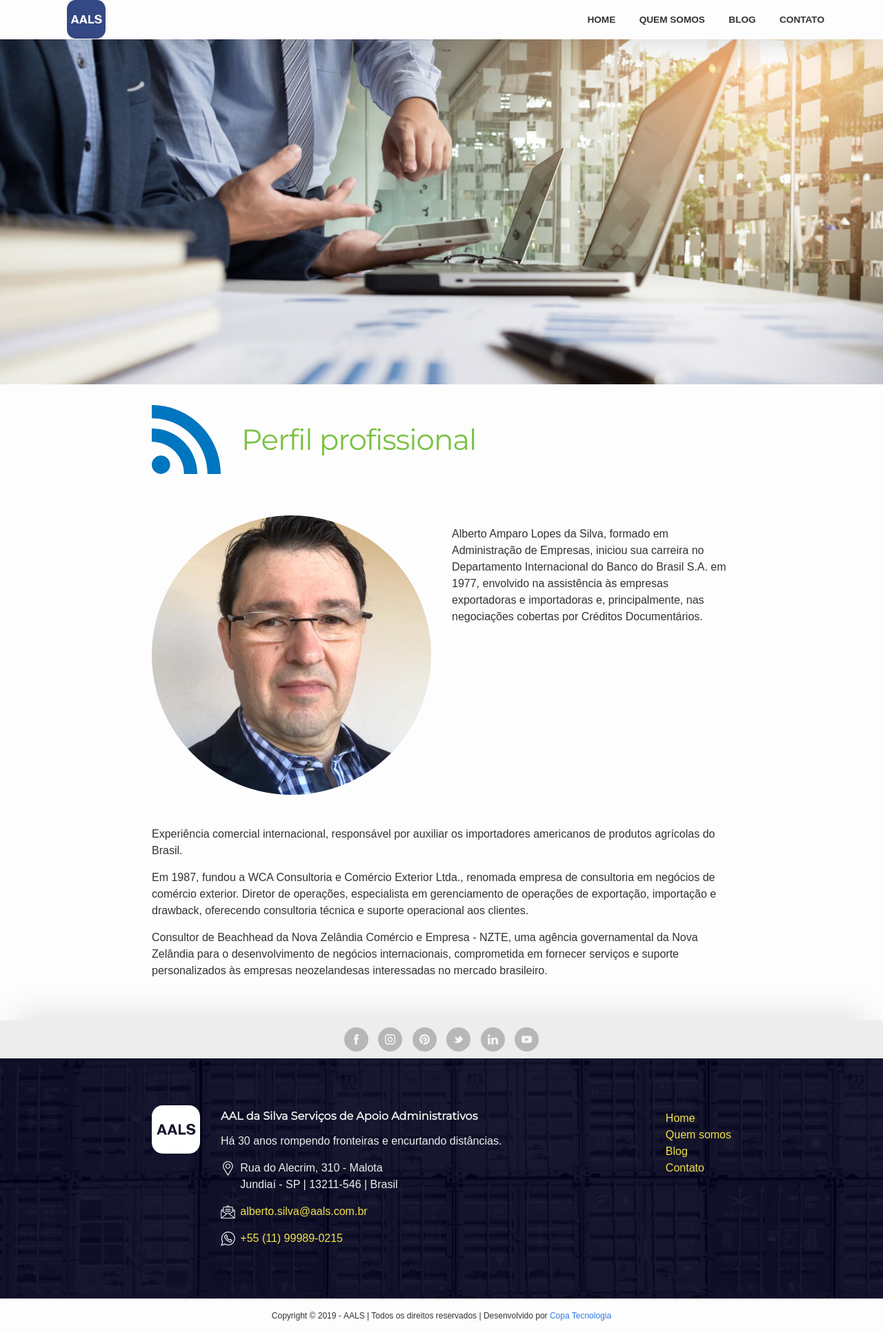
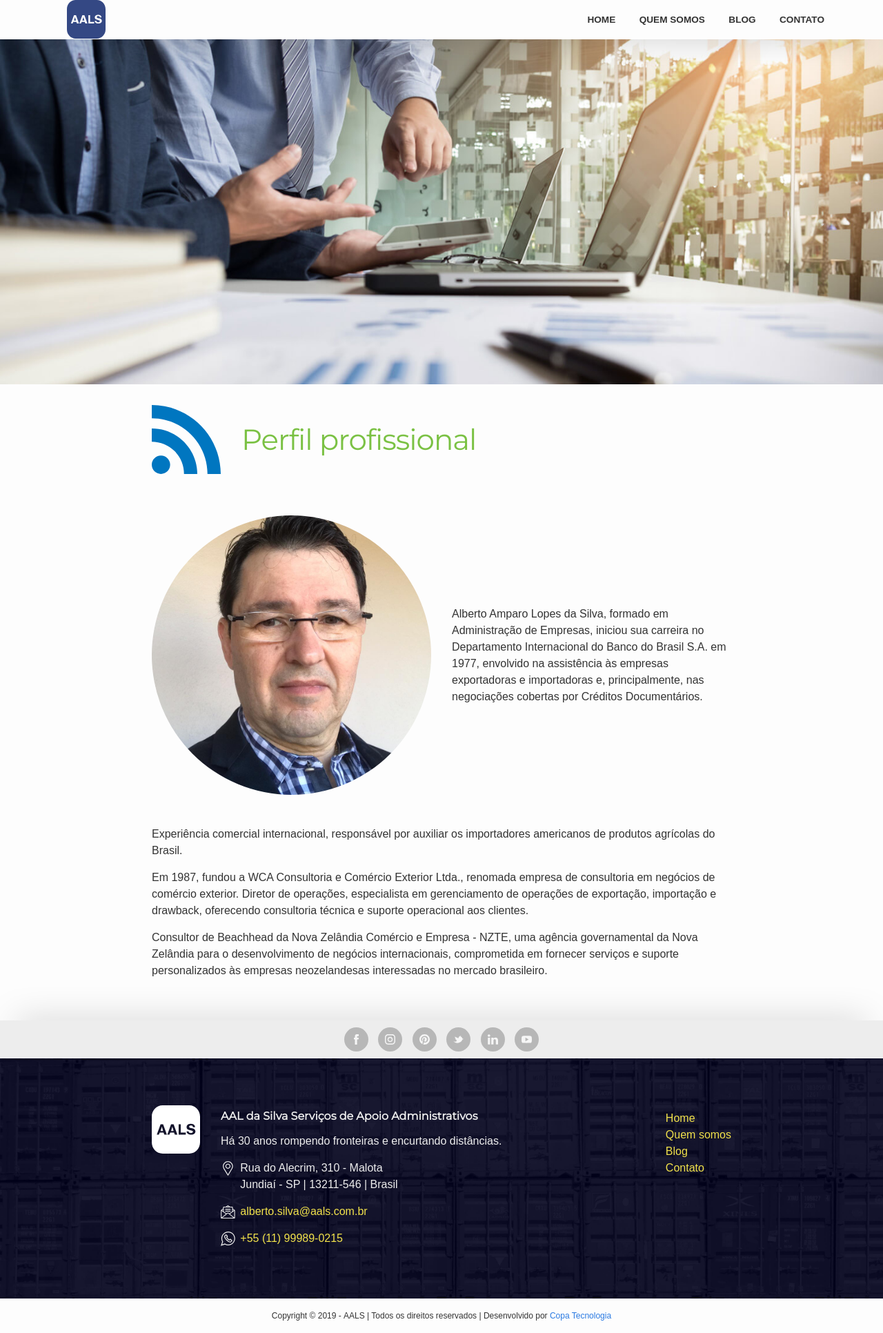
Before and after one commit to aalslogistica/aalslogistica.github.io, a Jekyll site: the page built from sobre.markdown, in a window 1280 px wide. Shown: the whole page at 69% size. Built offline with Jekyll 4.4.1, drawn with Linux system fonts in a browser that asks for light colours; some web fonts are replaced.

Commit message:
Updated Sobre

```diff
--- a/sobre.markdown
+++ b/sobre.markdown
@@ -11,7 +11,7 @@ nav-title: Quem somos
 is_about: true
 ---
 
-<div class="page-content wrapper" data-grid="spacing">
+<div class="page-content wrapper" data-grid="spacing center">
   <div data-cell="1of2 fill" data-grid="center">
     <div class="circ">
 <img src="/uploads/Alberto.jpg" alt="Alberto Amparo Lopes da Silva">
```
